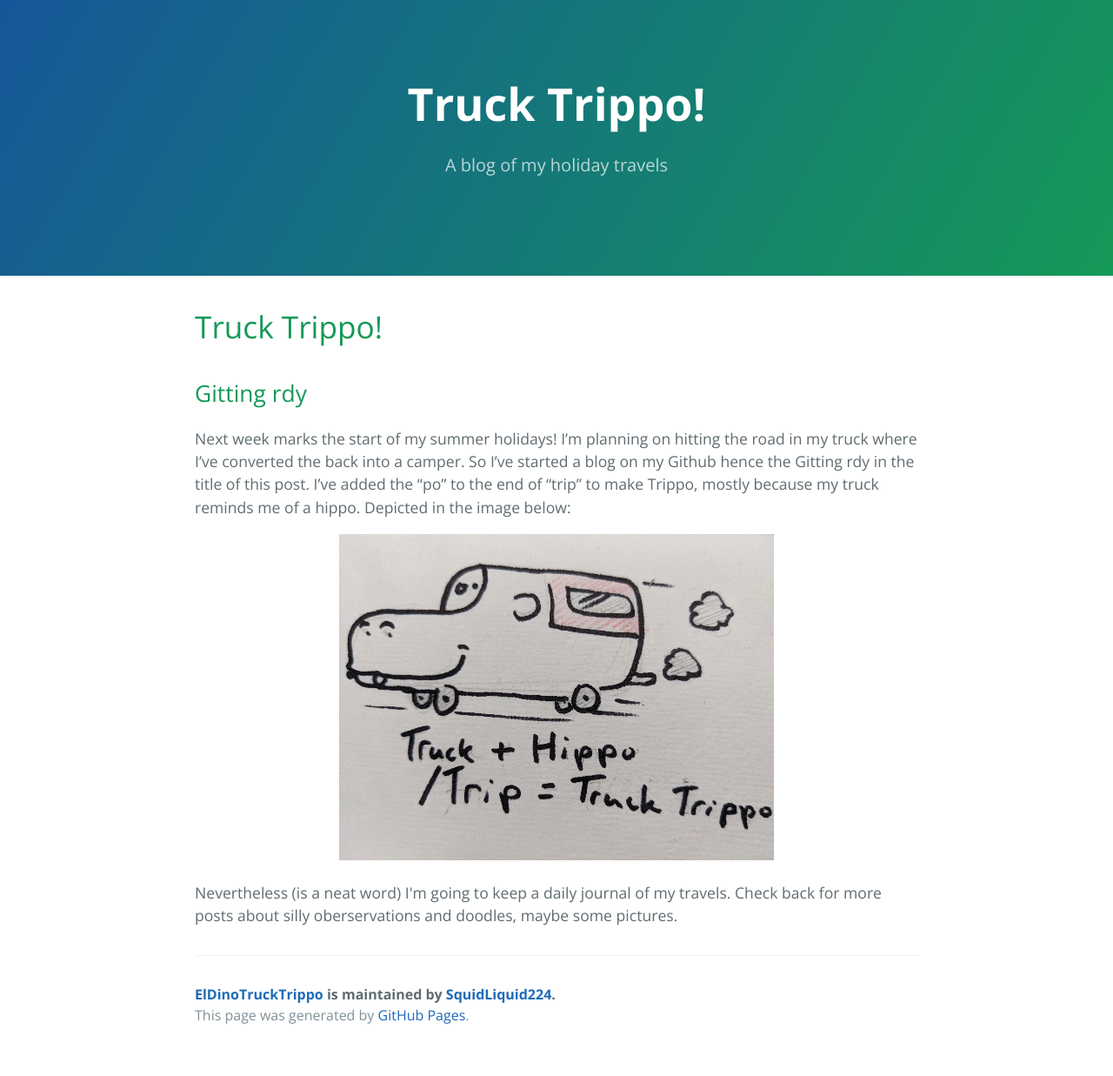
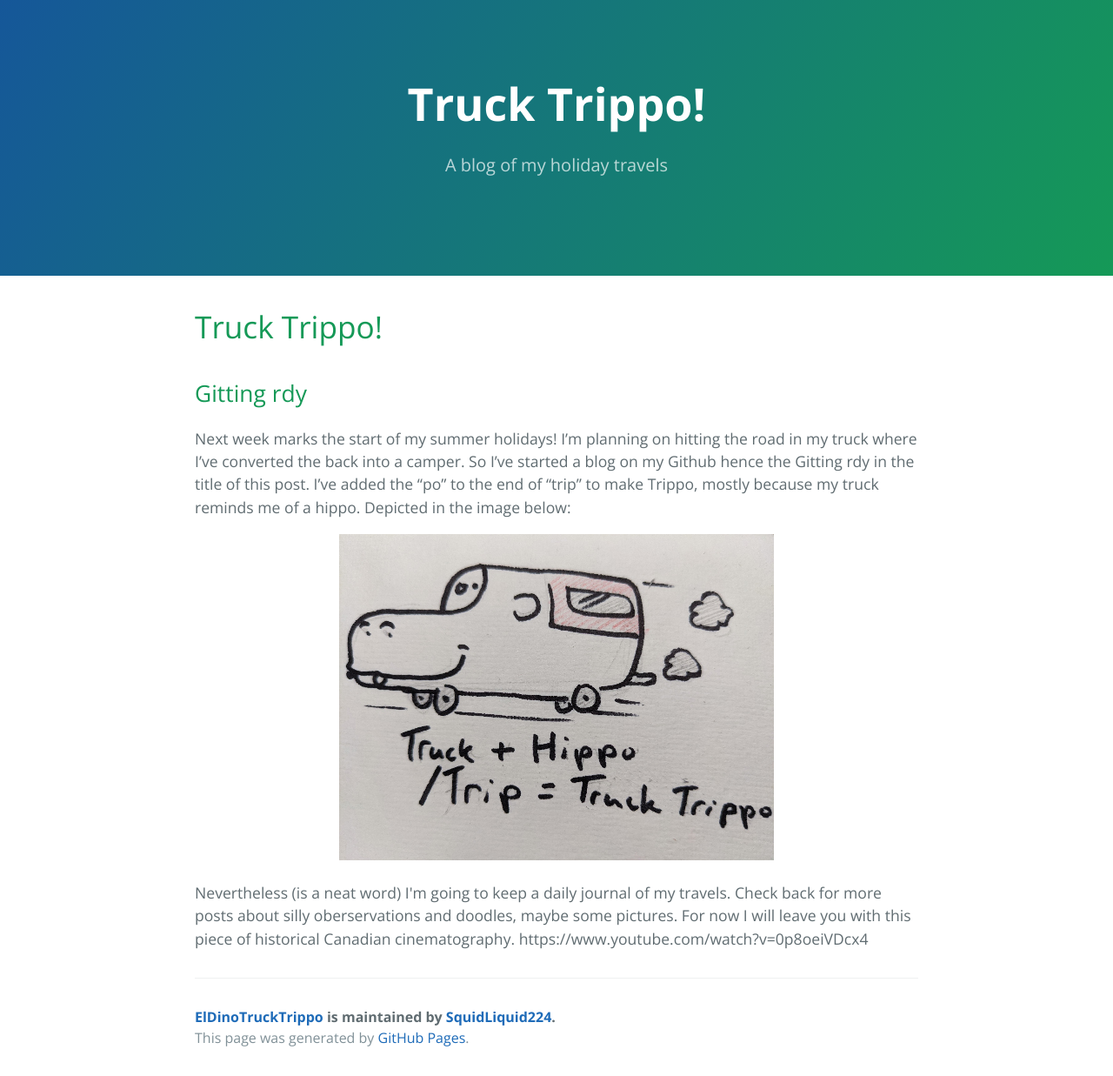
Before and after one commit to SquidLiquid224/ElDinoTruckTrippo, a Jekyll site: the page built from index.md, in a window 1280 px wide. Shown: the whole page at 87% size. Built offline with Jekyll 4.4.1, drawn with Linux system fonts in a browser that asks for light colours; our own code applies the rules of GitHub Pages for plain Markdown files; before the commit the page ends 1211 px from its top, so only the background shows below that.

Commit message:
Update index.md

```diff
--- a/index.md
+++ b/index.md
@@ -10,4 +10,5 @@ Next week marks the start of my summer holidays! I’m planning on hitting the r
 <img src="./images/truckTrippo.jpg">
   <br>
 <p align="left">
-Nevertheless (is a neat word) I'm going to keep a daily journal of my travels. Check back for more posts about silly oberservations and doodles, maybe some pictures.
+Nevertheless (is a neat word) I'm going to keep a daily journal of my travels. Check back for more posts about silly oberservations and doodles, maybe some pictures.  For now I will leave you with this piece of historical Canadian cinematography.
+  https://www.youtube.com/watch?v=0p8oeiVDcx4
```
